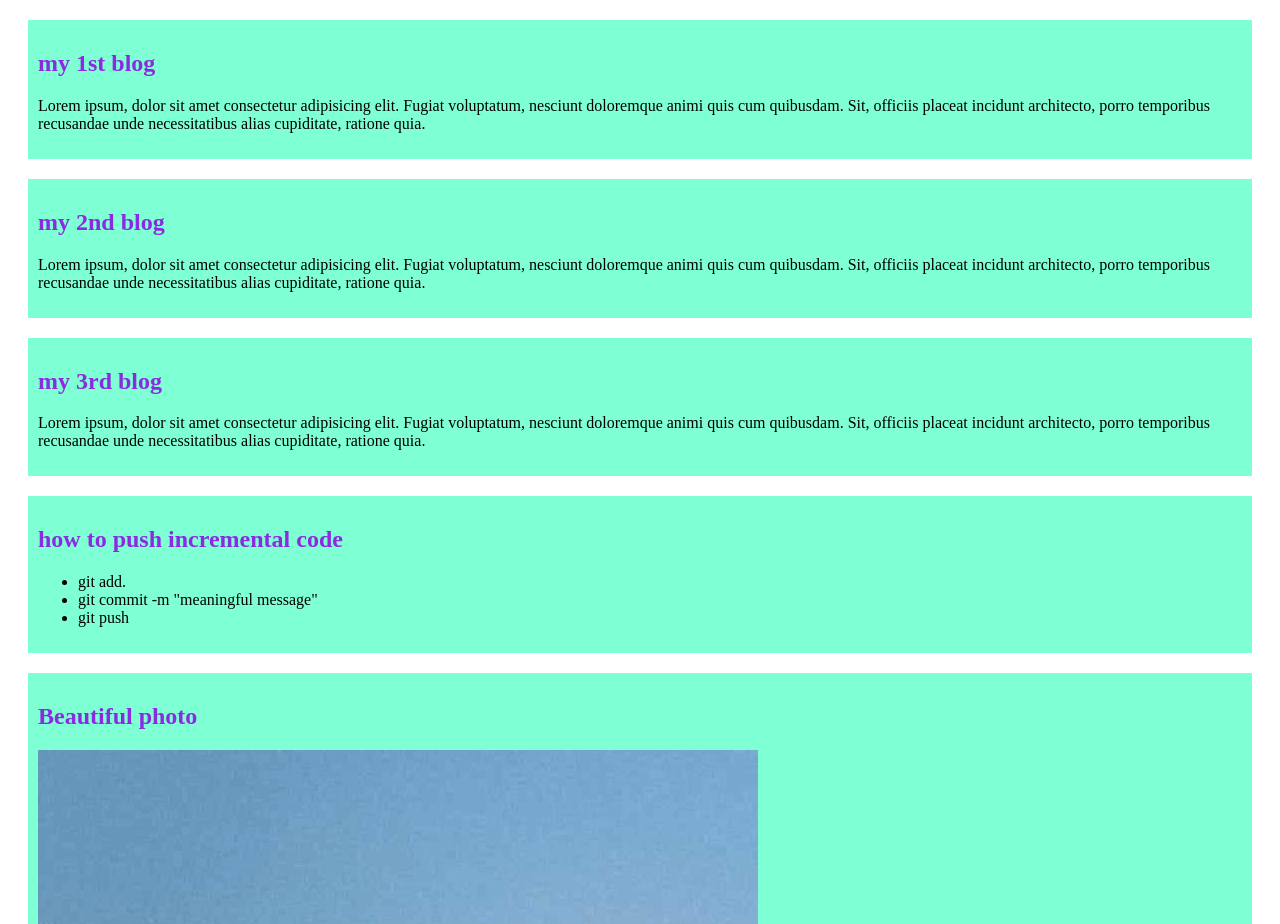
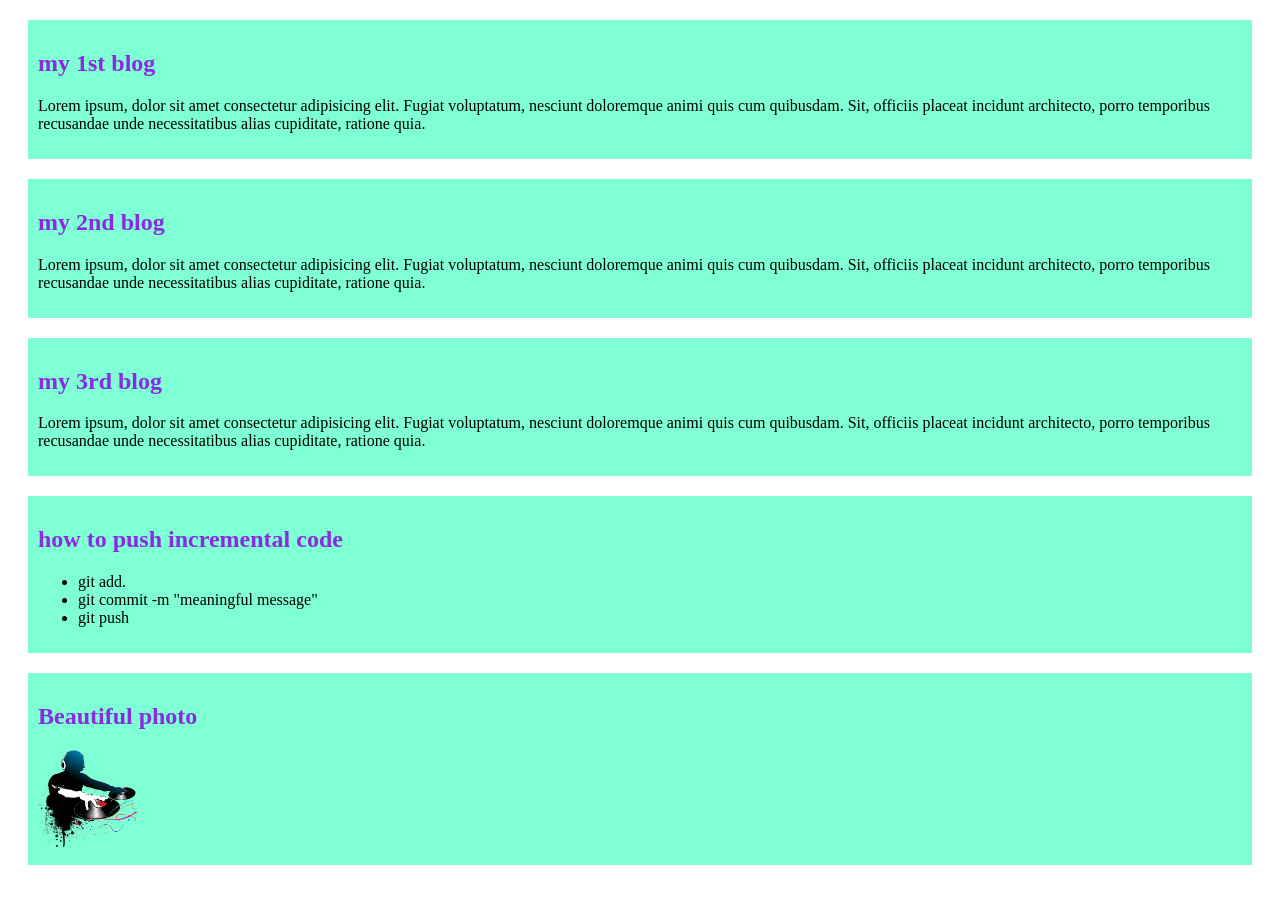
Before and after one commit to SyedaZannatulTushi/my-first-website, a plain HTML site: page index.html in a window 1280 px wide. Shown: the top 924 px of the page. After the commit the page ends 885 px from the top, so only its background shows below. Drawn offline with Linux system fonts and the light colour scheme.

Commit message:
visiting picture

```diff
--- a/index.html
+++ b/index.html
@@ -29,7 +29,7 @@
     </div>
     <div>
         <h2>Beautiful photo</h2>
-        <img src="potenga.jpg" alt="">
+        <img width="100px" src="pngwing.com.png" alt="">
     </div>
 
 </body>
```
Also changed, not shown: pngwing.com.png (added).
